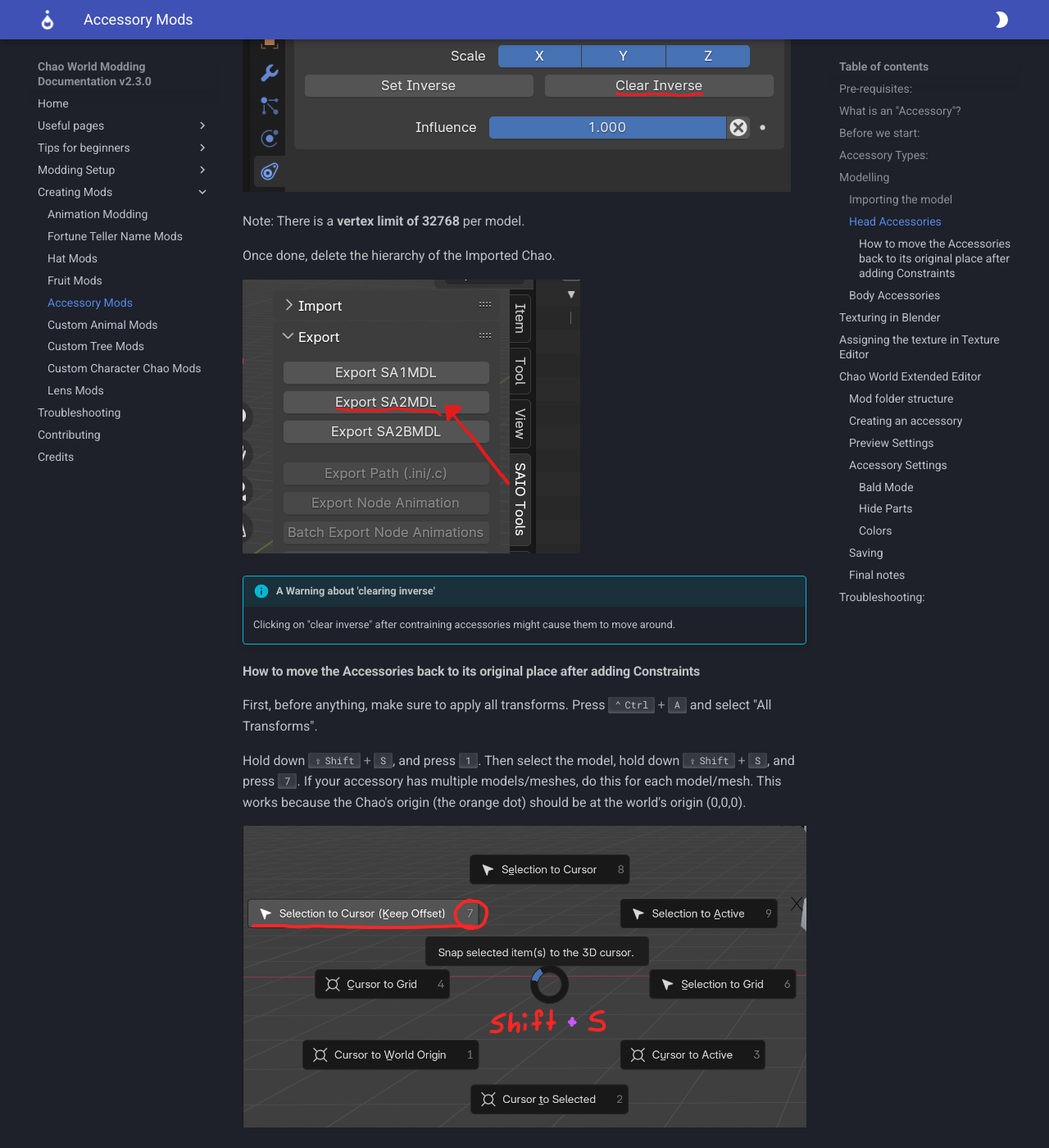
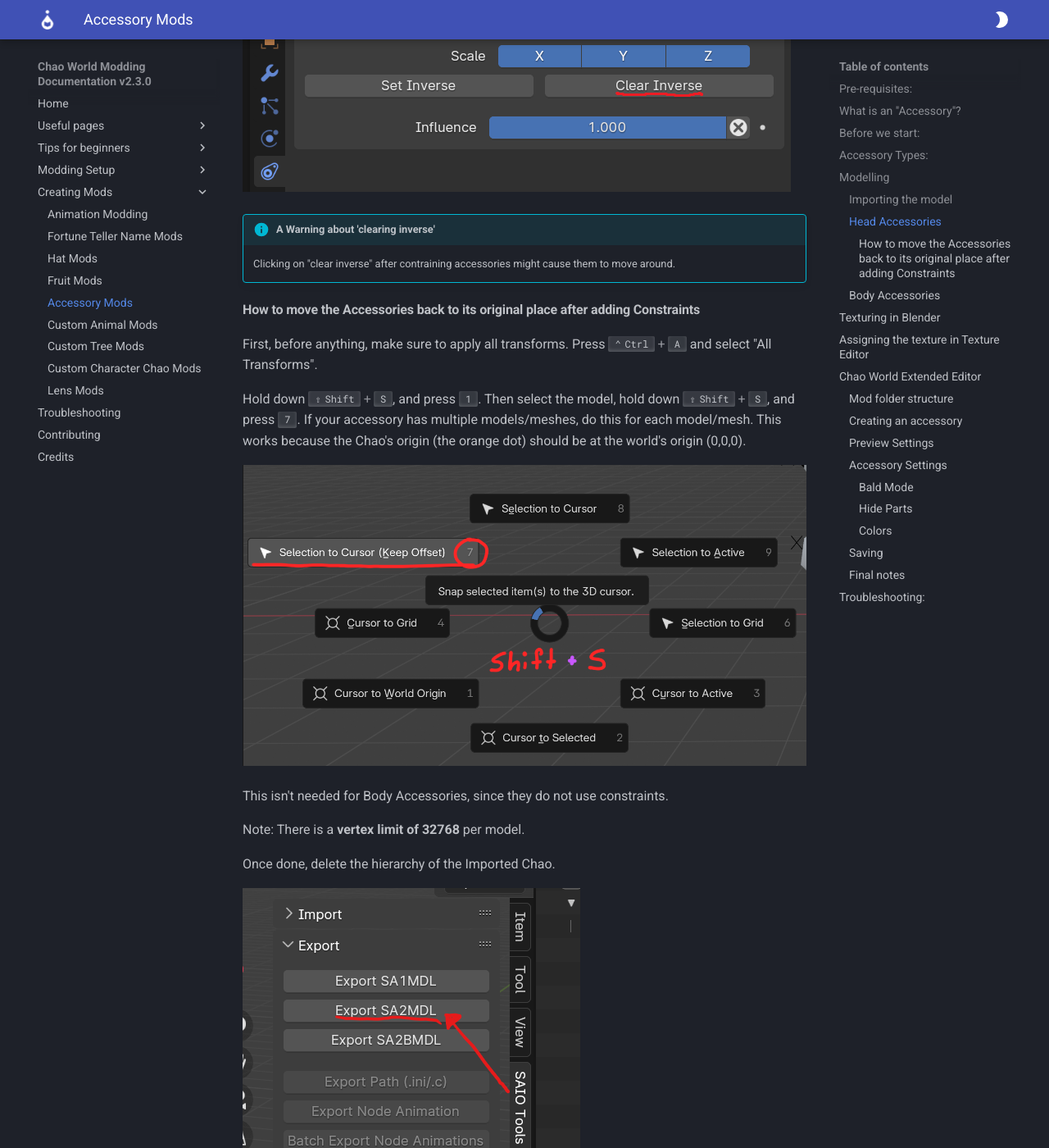
Before and after one commit to NostalgiaNinja/ChaoModding_Docs, an MkDocs documentation site: the page built from docs/AccessoryModding.md, in a window 1280 px wide and 1400 px high, scrolled down 2741 px. Shown: the whole window at 82% size. Built offline with MkDocs 1.6.1 and Material for MkDocs 9.7.7, drawn with Linux system fonts in a browser that asks for light colours; some of the changed lines change nothing that is shown.

Commit message:
Update AccessoryModding.md

```diff
--- a/docs/AccessoryModding.md
+++ b/docs/AccessoryModding.md
@@ -48,13 +48,6 @@
 
 ![clear inverse](imgs/modelling-set_inverse.png)
 
-Note: There is a **vertex limit of 32768** per model.
-
-Once done, delete the hierarchy of the Imported Chao.
-
-![Save as SA2MDL](imgs/saveas_sa2mdl.png)
-
-
 !!! info "A Warning about 'clearing inverse'"
     Clicking on "clear inverse" after contraining accessories might cause them to move around.
 
@@ -67,6 +60,12 @@
 ![Blender Snap Shortcut](imgs/Blender-Shortcut-Snap.png)
 
 This isn't needed for Body Accessories, since they do not use constraints.
+
+Note: There is a **vertex limit of 32768** per model.
+
+Once done, delete the hierarchy of the Imported Chao.
+
+![Save as SA2MDL](imgs/saveas_sa2mdl.png)
 
 ### Body Accessories
 
```
